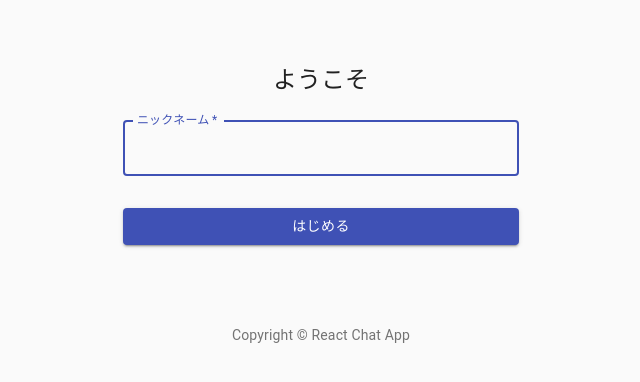
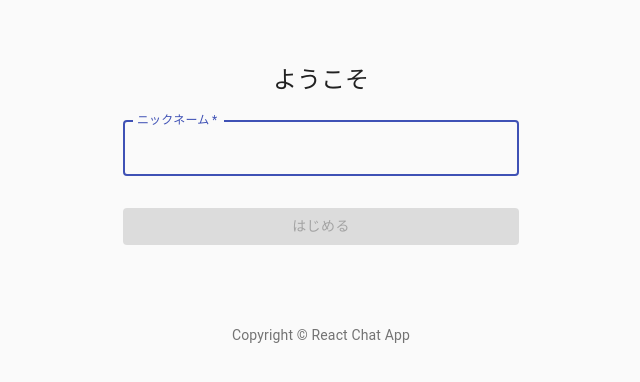
Before and after one commit to somelab-0618/react-chat-app, a React (Create React App) app: page / in a window 1280 px wide. Shown: the top 382 px of the page, without its empty margins (319-959 px from the left). Built offline with nearby package versions, Linux system fonts and the light colour scheme.

Commit message:
文字入力によるボタンの活性・非活性を実装

```diff
--- a/src/components/App.js
+++ b/src/components/App.js
@@ -1,8 +1,9 @@
-import React from 'react';
+import React, { useState } from 'react';
 import SignIn from './SiginIn';
 
-const App = () => {
-  return <SignIn />;
+export default () => {
+  const [name, setName] = useState('');
+  console.log({ name });
+
+  return <SignIn setName={setName} />;
 };
-
-export default App;
--- a/src/components/SiginIn.js
+++ b/src/components/SiginIn.js
@@ -1,4 +1,4 @@
-import React from 'react';
+import React, { useEffect, useState } from 'react';
 import Button from '@material-ui/core/Button';
 import CssBaseline from '@material-ui/core/CssBaseline';
 import TextField from '@material-ui/core/TextField';
@@ -31,8 +31,15 @@ const useStyles = makeStyles((theme) => ({
   },
 }));
 
-export default function SignIn() {
+export default function SignIn({ setName }) {
   const classes = useStyles();
+  const [disabled, setDisabled] = useState(true);
+  const [inputValue, setInputValue] = useState('');
+  console.log({ inputValue });
+
+  useEffect(() => {
+    setDisabled(inputValue === '');
+  }, [inputValue]);
 
   return (
     <Container component='main' maxWidth='xs'>
@@ -51,13 +58,18 @@ export default function SignIn() {
             label='ニックネーム'
             name='name'
             autoFocus
+            onChange={(e) => setInputValue(e.target.value)}
           />
           <Button
-            type='submit'
+            type='button'
             fullWidth
             variant='contained'
             color='primary'
             className={classes.submit}
+            disabled={disabled}
+            onClick={() => {
+              setName(inputValue);
+            }}
           >
             はじめる
           </Button>
```
